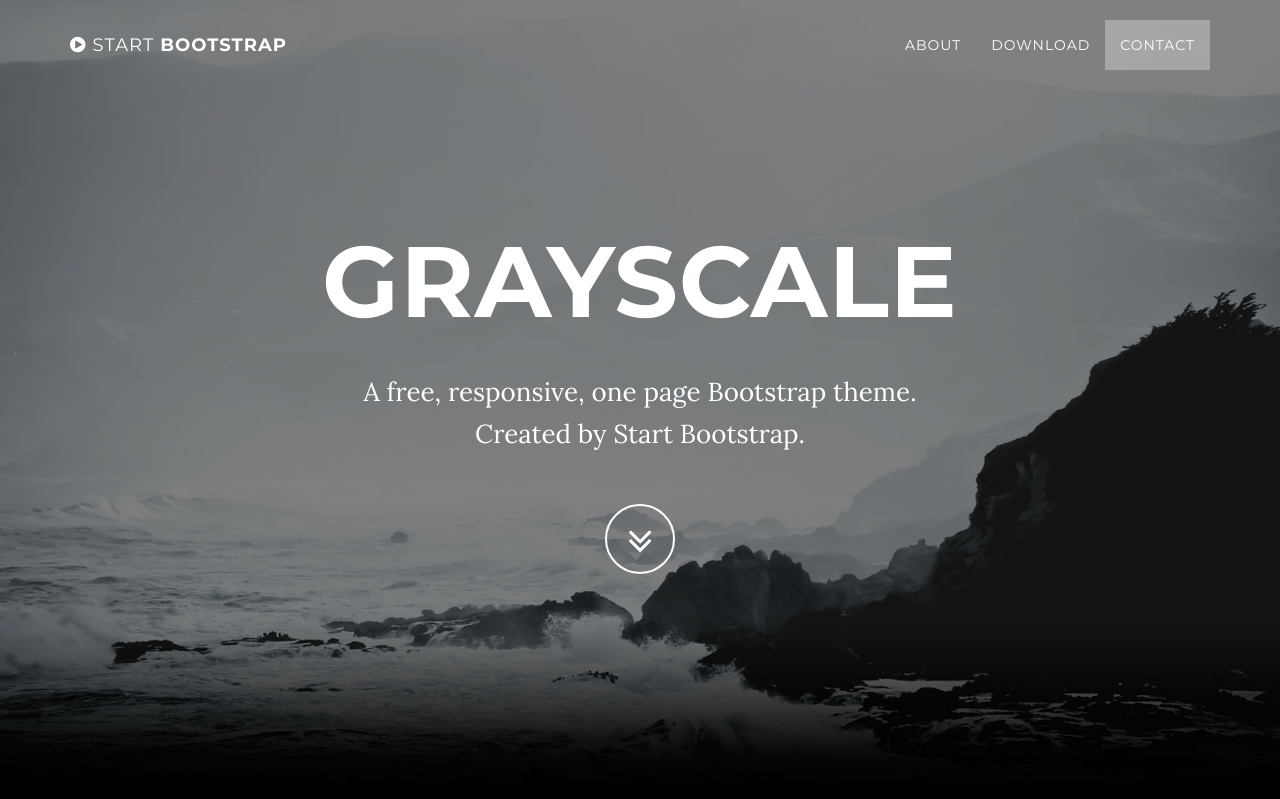
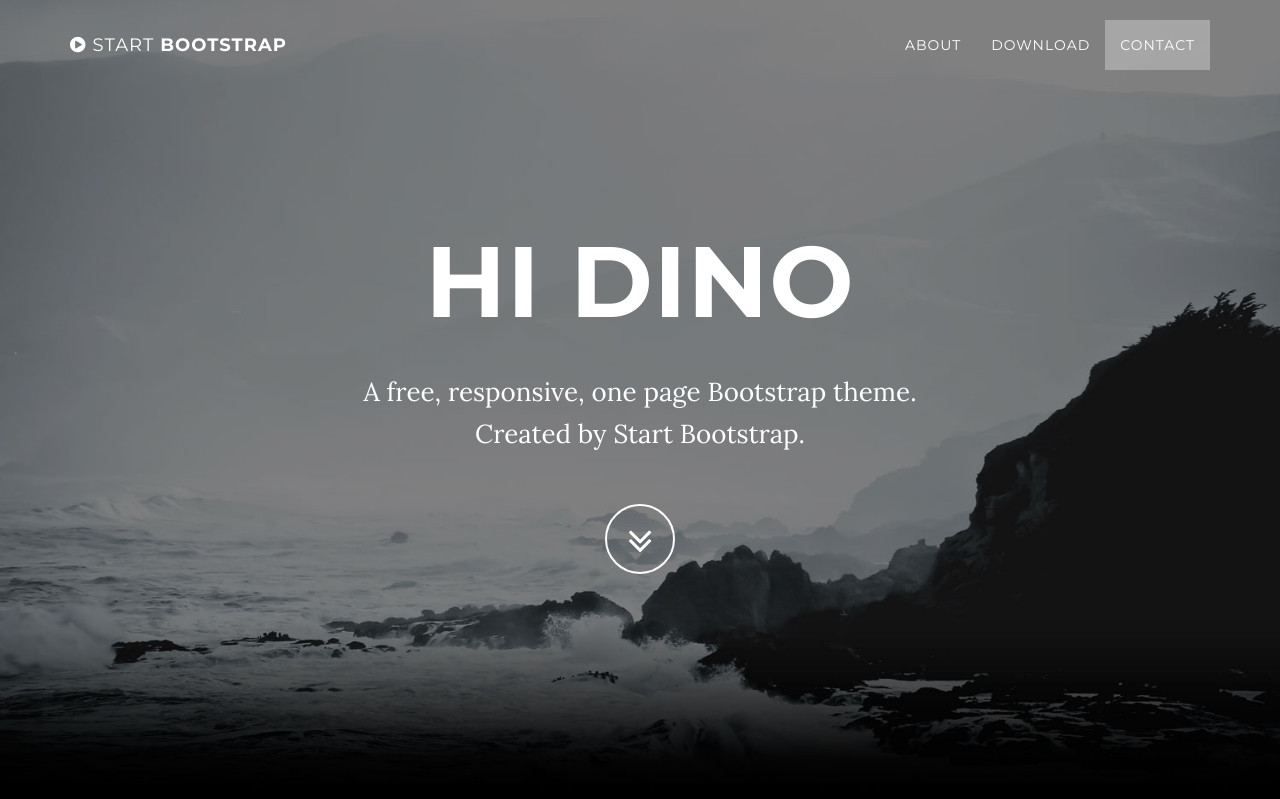
Before and after one commit to tma66/my-first-site, a Django app: page / in a window 1280 px wide. Shown: the top 799 px of the page. Run offline with Django 3.2, Linux system fonts and the light colour scheme; some libraries are stand-ins or nearby versions.

Commit message:
Copy grayscale

```diff
--- a/personalsite/templates/index.html
+++ b/personalsite/templates/index.html
@@ -75,7 +75,7 @@
             <div class="container">
                 <div class="row">
                     <div class="col-md-8 col-md-offset-2">
-                        <h1 class="brand-heading">Grayscale</h1>
+                        <h1 class="brand-heading">Hi Dino</h1>
                         <p class="intro-text">A free, responsive, one page Bootstrap theme.<br>Created by Start Bootstrap.</p>
                         <a href="#about" class="btn btn-circle page-scroll">
                             <i class="fa fa-angle-double-down animated"></i>
```
